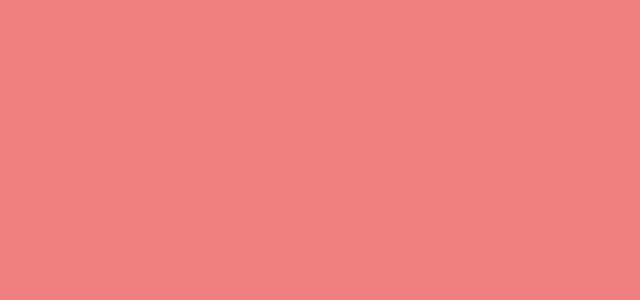
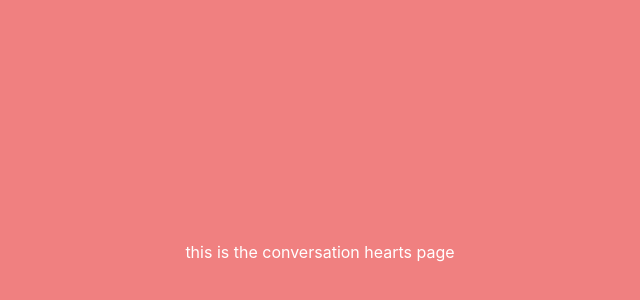
Before and after one commit to matthewtinker22/valentine-app, a React (Create React App) app: page /conversationHearts in a window 1280 px wide. Before the commit this address had no page. Shown: the part 148-448 px from the top of the page, without its empty margins (320-960 px from the left). Built offline with nearby package versions, Linux system fonts and the light colour scheme.

Commit message:
**Changes** *Created ConversationHeartsPage.tsx and ConversationHeartsPage.scss. *Added conversation hearts page to routes in App.tsx. *Modified link on "show me" button in YesValentinePage.tsx.

```diff
--- a/src/App.tsx
+++ b/src/App.tsx
@@ -4,6 +4,7 @@ import LandingPage from "./Pages/LandingPage";
 import {BrowserRouter, Route, Routes} from "react-router-dom";
 import YesValentinePage from "./Pages/YesValentinePage";
 import NoValentinePage from "./Pages/NoValentinePage";
+import ConversationHeartsPage from "./Pages/ConversationHeartsPage";
 
 function App() {
   return (
@@ -13,6 +14,7 @@ function App() {
               <Route path="/" Component={LandingPage}/>
               <Route path="/yesValentine" Component={YesValentinePage}/>
               <Route path="/noValentine" Component={NoValentinePage}/>
+              <Route path="/conversationHearts" Component={ConversationHeartsPage}/>
             </Routes>
           </BrowserRouter>
       </div>
--- /dev/null
+++ b/src/Pages/ConversationHeartsPage.tsx
@@ -0,0 +1,9 @@
+export const ConversationHeartsPage = () => {
+  return (
+    <div className="conversationHeartsPageContainer">
+      this is the conversation hearts page
+    </div>
+  )
+}
+
+export default ConversationHeartsPage;
--- a/src/Pages/YesValentinePage.tsx
+++ b/src/Pages/YesValentinePage.tsx
@@ -13,7 +13,7 @@ export const YesValentinePage = () => {
       </h1>
       <div className="buttonContainer">
         <div>
-          <Link to="/yesValentine">
+          <Link to="/conversationHearts">
             <Button
               className="button"
               id="show-me-button"
--- /dev/null
+++ b/src/SCSS/ConversationHeartsPage.scss
@@ -0,0 +1,3 @@
+.conversationHeartsPageContainer {
+
+}
```
